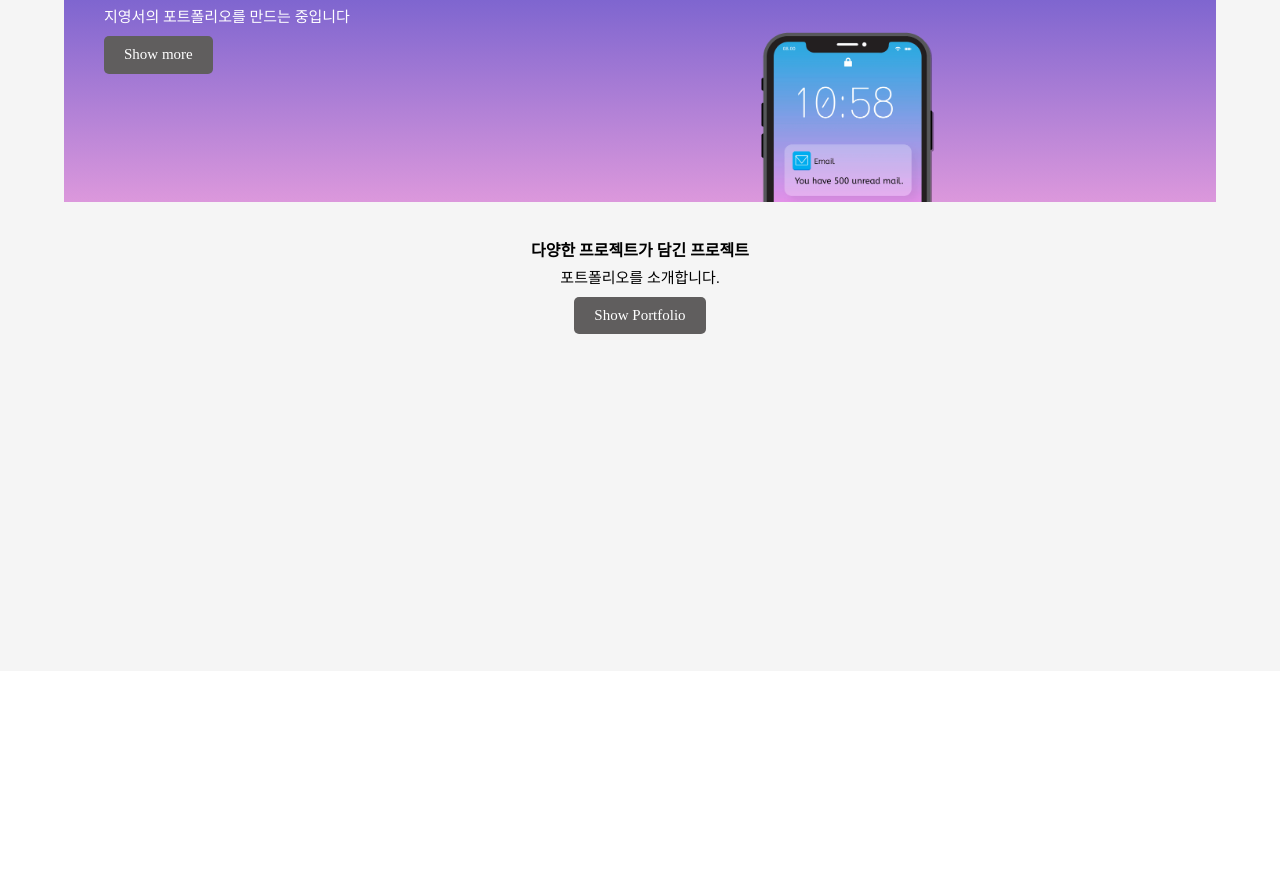
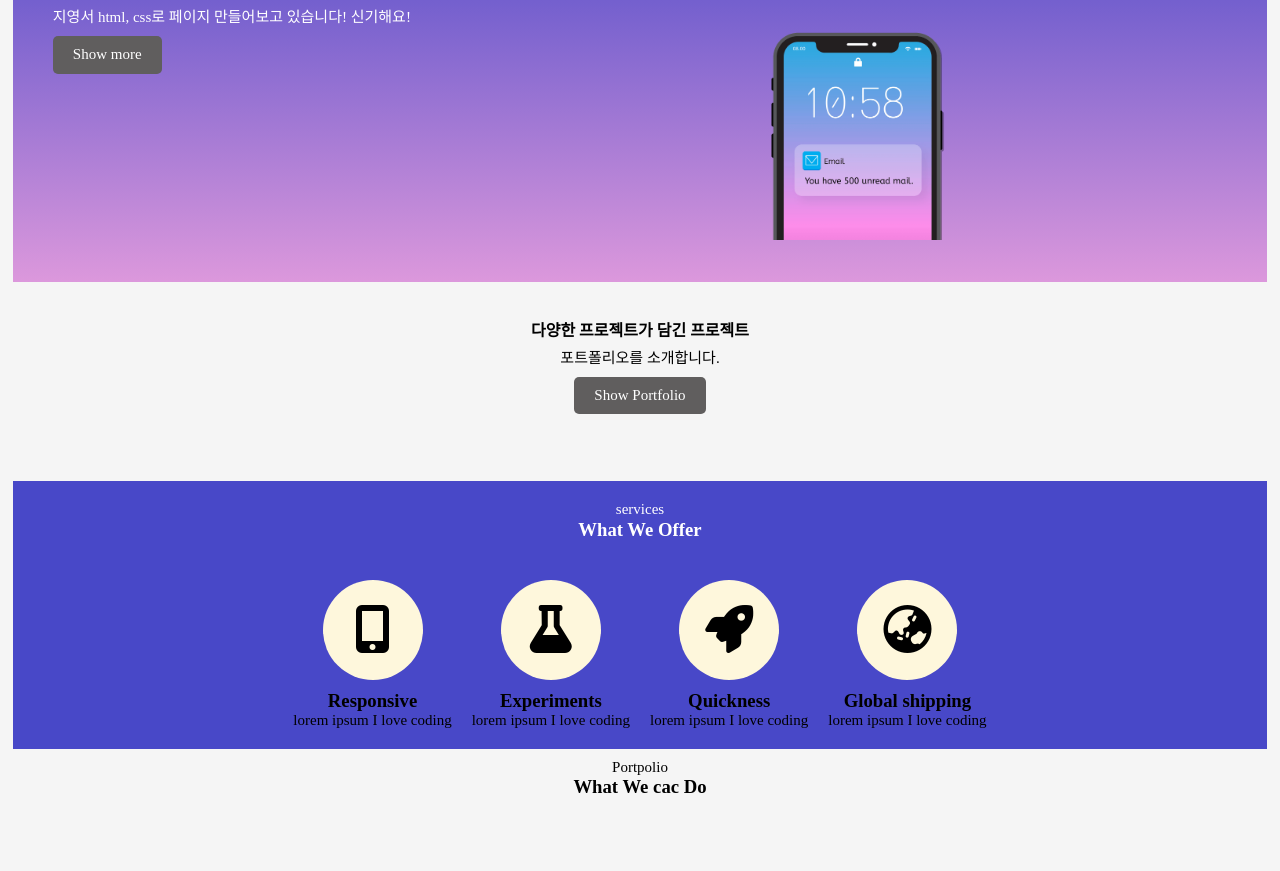
Before and after one commit to youngseoJi/html-css--study-past, a plain HTML site: page portfolio_layout_project_1/index.html in a window 1280 px wide. Shown: the part 129-1000 px from the top of the page. Before the commit the page ends 800 px from the top, so only its background shows below. Drawn offline with Linux system fonts and the light colour scheme.

Commit message:
html/css_page_project_services_page

```diff
--- a/portfolio_layout_project_1/css/main.css
+++ b/portfolio_layout_project_1/css/main.css
@@ -10,13 +10,13 @@ p {
 
 .Portfolio-container {
   width: 100%;
-  height: 800px;
+  height: 1000px;
   padding-top: 1px;
   background-color: whitesmoke;
 }
 
 .main-container {
-  width: 90%;
+  width: 98%;
   min-width: 500px;
   height: 40%;
   padding: 40px;
@@ -71,10 +71,10 @@ button:hover {
 }
 
 .mid-content {
-  width: 90%;
+  width: 98%;
   text-align: center;
-  min-width: 500px;
-  height: 40%;
+  min-width: 300px;
+  height: 20%;
   padding: 40px;
   margin: auto;
 }
@@ -82,3 +82,54 @@ button:hover {
 .mid-content h4 {
   margin-bottom: 10px;
 }
+
+.serve-container {
+  display: flex;
+  width: 98%;
+  min-width: 500px;
+  background-color: rgb(72, 72, 200);
+  padding: 10px;
+  margin: auto;
+  flex-direction: column;
+}
+/* flex-direction: column; */
+.serve-title {
+  margin: 20px;
+  text-align: center;
+  position: relative;
+  top: -10px;
+  color: white;
+}
+
+.serve-content {
+  display: flex;
+  width: 90%;
+  max-width: 1000px;
+  justify-content: center;
+  margin: auto;
+  text-align: center;
+}
+
+.sub-menu i {
+  background-color: rgb(254, 247, 220);
+  width: 100px;
+  height: 100px;
+  padding-top: 25px;
+  margin-bottom: 10px;
+  border-radius: 50px;
+  box-sizing: border-box;
+  cursor: pointer;
+}
+
+.sub-menu i:hover {
+  background-color: violet;
+}
+
+.sub-menu {
+  padding: 10px;
+}
+
+.last-container {
+  text-align: center;
+  padding: 10px;
+}
--- a/portfolio_layout_project_1/index.html
+++ b/portfolio_layout_project_1/index.html
@@ -10,20 +10,58 @@
     <title>Document</title>
   </head>
   <body>
-    <div class="Portfolio-container">
-      <div class="main-container">
+    <section class="Portfolio-container">
+      <section class="main-container">
         <div class="main-content">
           <h1 class="main-title">Landing Page for Apps</h1>
-          <p>지영서의 포트폴리오를 만드는 중입니다</p>
+          <p>지영서 html, css로 페이지 만들어보고 있습니다! 신기해요!</p>
           <button>Show more</button>
           <img src="image/iphone.png" />
         </div>
-      </div>
-      <div class="mid-content">
+      </section>
+      <section class="mid-content">
         <h4>다양한 프로젝트가 담긴 프로젝트</h4>
         <p>포트폴리오를 소개합니다.</p>
         <button>Show Portfolio</button>
-      </div>
-    </div>
+      </section>
+
+      <section class="serve-container">
+        <div class="serve-title">
+          <p>services</p>
+          <h3>What We Offer</h3>
+        </div>
+        <section class="serve-content">
+          <div class="sub-menu">
+            <i class="fa-solid fa-mobile-screen-button fa-3x"></i>
+            <h3>Responsive</h3>
+            <p>lorem ipsum I love coding</p>
+          </div>
+
+          <div class="sub-menu">
+            <i class="fa-solid fa-flask fa-3x"></i>
+            <h3>Experiments</h3>
+            <p>lorem ipsum I love coding</p>
+          </div>
+
+          <div class="sub-menu">
+            <i class="fa-solid fa-rocket fa-3x"></i>
+            <h3>Quickness</h3>
+            <p>lorem ipsum I love coding</p>
+          </div>
+
+          <div class="sub-menu">
+            <i class="fa-solid fa-earth-asia fa-3x"></i>
+            <h3>Global shipping</h3>
+            <p>lorem ipsum I love coding</p>
+          </div>
+        </section>
+      </section>
+      <section class="last-container">
+        <div>
+          <p>Portpolio</p>
+          <h3>What We cac Do</h3>
+        </div>
+      </section>
+    </section>
   </body>
 </html>
```
